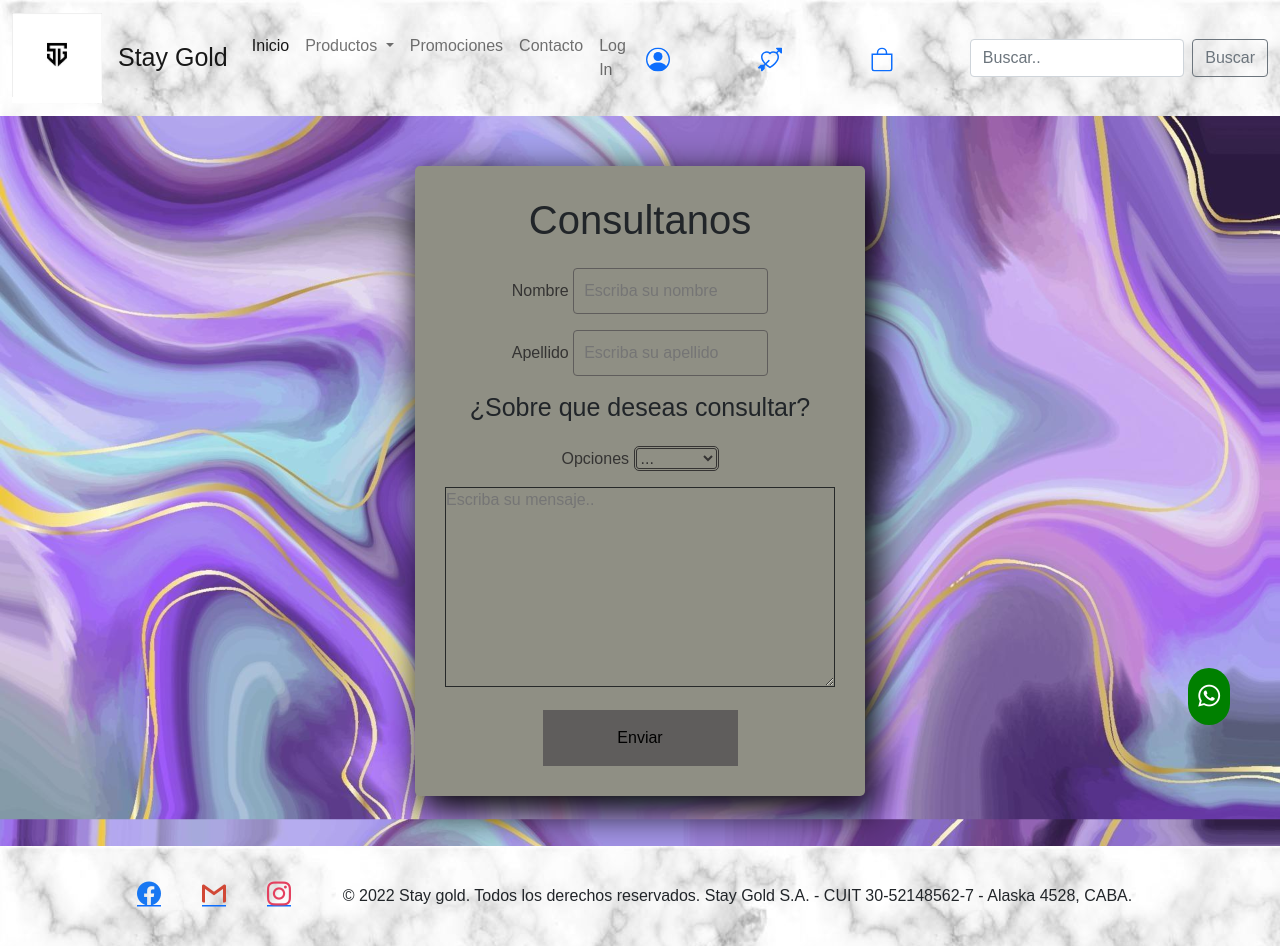
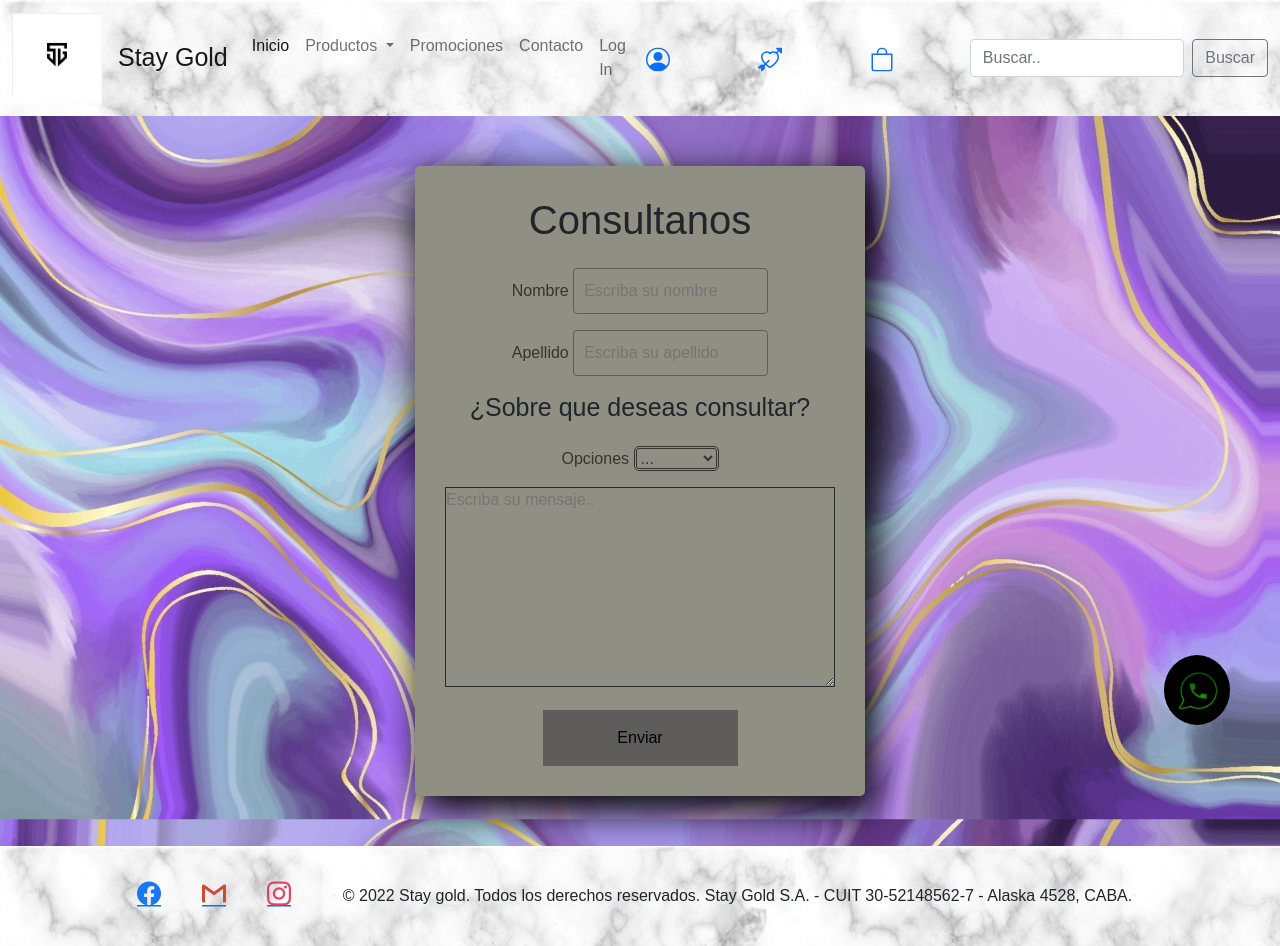
Before and after one commit to JoseHadyar/StayGold, a plain HTML site: page pages/contacto.html in a window 1280 px wide. Drawn offline with nearby package versions, Linux system fonts and the light colour scheme; files whose address does not match are found by name.

Commit message:
Actualizando icono de Whatsapp en todos los footers

```diff
--- a/css/estilos.css
+++ b/css/estilos.css
@@ -413,15 +413,14 @@ ul {
 
 
 .whatsapp{
-    font-size: 25px;
+    font-size: 35px;
     position: fixed;
     z-index: 10;
     bottom: 75px;
     right: 50px;
-    background-color: green;
-    padding: 10px;
-    color: white;
-    border-radius: 100px;
+    background-color: rgb(0, 0, 0);
+    padding: 8px;
+    border-radius: 100%;
     display: inline;
     text-decoration: none;
 }
--- a/pages/contacto.html
+++ b/pages/contacto.html
@@ -166,8 +166,7 @@
       >
 
       <a target="_blank" class="whatsapp" href="https://web.whatsapp.com/"
-        ><i class="fa-brands fa-whatsapp"></i
-      ></a>
+        ><img src="../imagenes/prueba1.png" width="50" height="50" class="rounded-circle" alt="Logo de Whatsapp"></a>
     </footer>
 
 </body>
```
Also changed, not shown: index.html (+2 -3 lines), pages/login.html (+2 -3 lines), pages/productos.html (+1 -2 lines), pages/promociones.html (+2 -3 lines), imagenes/prueba.jpg (added), imagenes/prueba1.png (added).
